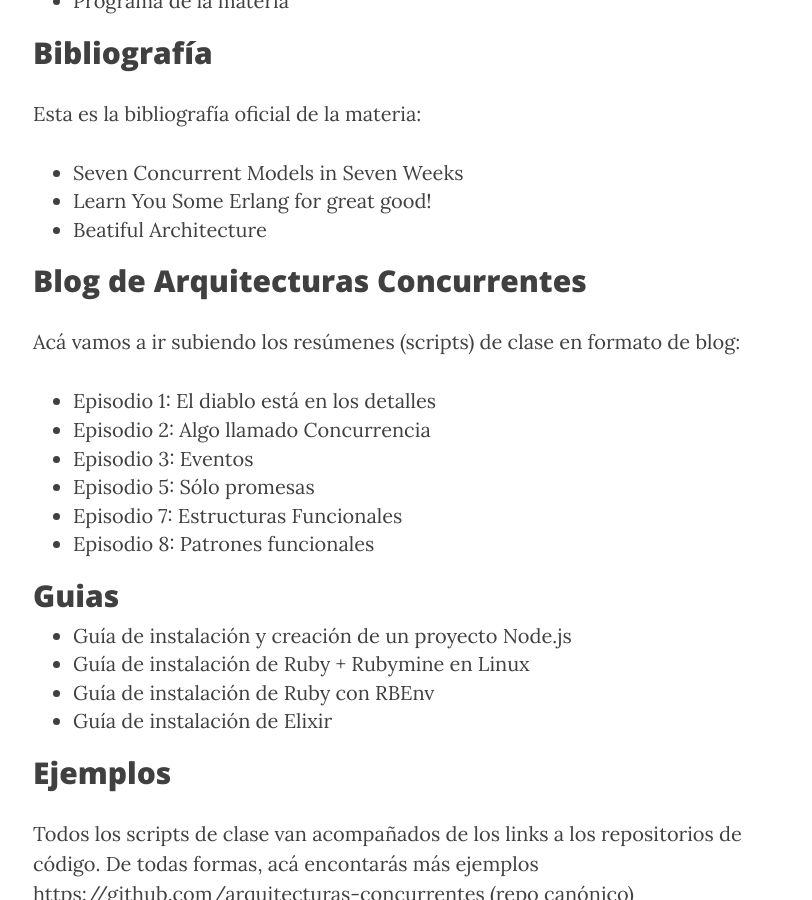
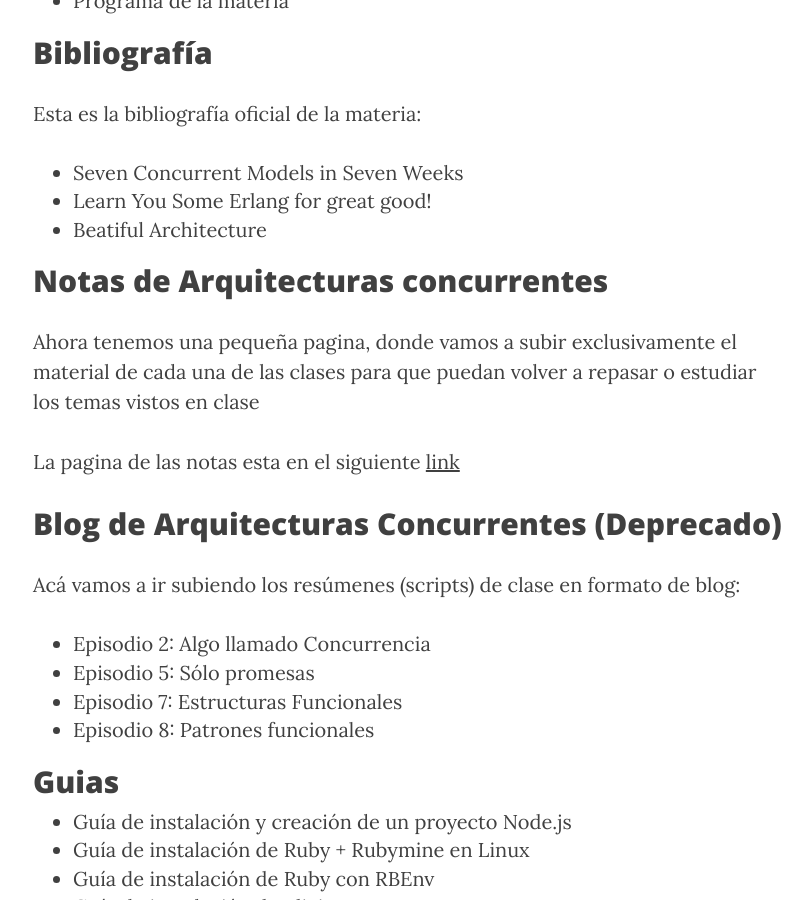
Before and after one commit to arquitecturas-concurrentes/arquitecturas-concurrentes.github.io, a Jekyll site: the page built from material.md, in a window 1280 px wide and 900 px high, scrolled down 736 px. Shown: the whole window, without its empty margins (232-1044 px from the left). Built offline with Jekyll 4.4.1, drawn with Linux system fonts in a browser that asks for light colours; nearby versions of some CDN libraries.

Commit message:
Add notes

```diff
--- a/material.md
+++ b/material.md
@@ -23,13 +23,17 @@ Esta es la bibliografía oficial de la materia:
 - [Learn You Some Erlang for great good!](http://learnyousomeerlang.com/)
 - Beatiful Architecture
 
-## Blog de Arquitecturas Concurrentes
+## Notas de Arquitecturas concurrentes
+
+Ahora tenemos una pequeña pagina, donde vamos a subir exclusivamente el material de cada una de las clases para que puedan volver a repasar o estudiar los temas vistos en clase
+
+La pagina de las notas esta en el siguiente [link](https://arquitecturas-concurrentes.github.io/iasc-book/)
+
+## Blog de Arquitecturas Concurrentes (Deprecado)
 
 Acá vamos a ir subiendo los resúmenes (scripts) de clase en formato de blog:
 
-* [Episodio 1: El diablo está en los detalles](https://goo.gl/qEHWjX)
 * [Episodio 2: Algo llamado Concurrencia](https://goo.gl/oOelel)
-* [Episodio 3: Eventos](https://goo.gl/uRvYPU)
 * [Episodio 5: Sólo promesas](https://goo.gl/WmeqFz)
 * [Episodio 7: Estructuras Funcionales](https://goo.gl/SQGNi5)
 * [Episodio 8: Patrones funcionales](http://iasc.mumuki.io/guides/monadas)
```
